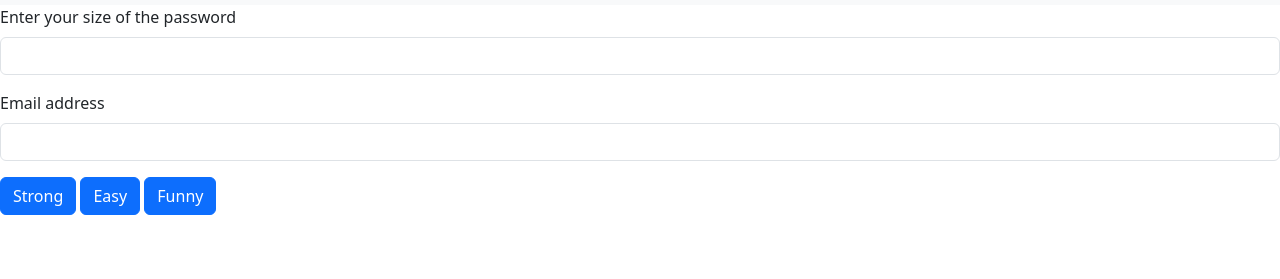
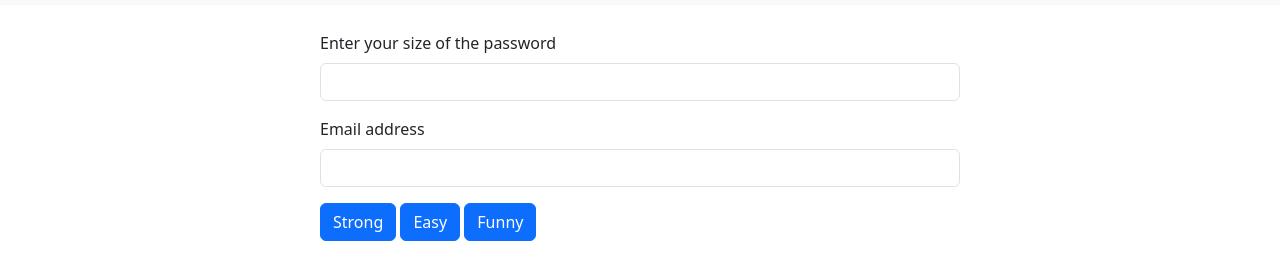
Before and after one commit to anonymous122912/Password-Generator, a plain HTML site: page index.html in a window 1280 px wide. Shown: the part 51-330 px from the top of the page. Drawn offline with nearby package versions, Linux system fonts and the light colour scheme.

Commit message:
Update index.html

```diff
--- a/index.html
+++ b/index.html
@@ -19,7 +19,7 @@
             </a>
         </div>
     </nav>
-
+<div style="margin: 2% 25%;">
     <div class="mb-3">
         <label for="exampleInputEmail1" class="form-label">Enter your size of the password</label>
         <input type="email" id="passLen" class="form-control" id="exampleInputEmail1" aria-describedby="emailHelp">
@@ -34,7 +34,7 @@
     <button type="button" class="btn btn-primary" id="btn1">Strong</button>
     <button type="button" class="btn btn-primary" id="btn2">Easy</button>
     <button type="button" class="btn btn-primary" id="btn3">Funny</button>
-
+</div>
 </body>
     <script src="https://cdn.jsdelivr.net/npm/bootstrap@5.3.0-alpha1/dist/js/bootstrap.bundle.min.js"
     integrity="sha384-w76AqPfDkMBDXo30jS1Sgez6pr3x5MlQ1ZAGC+nuZB+EYdgRZgiwxhTBTkF7CXvN"
```
